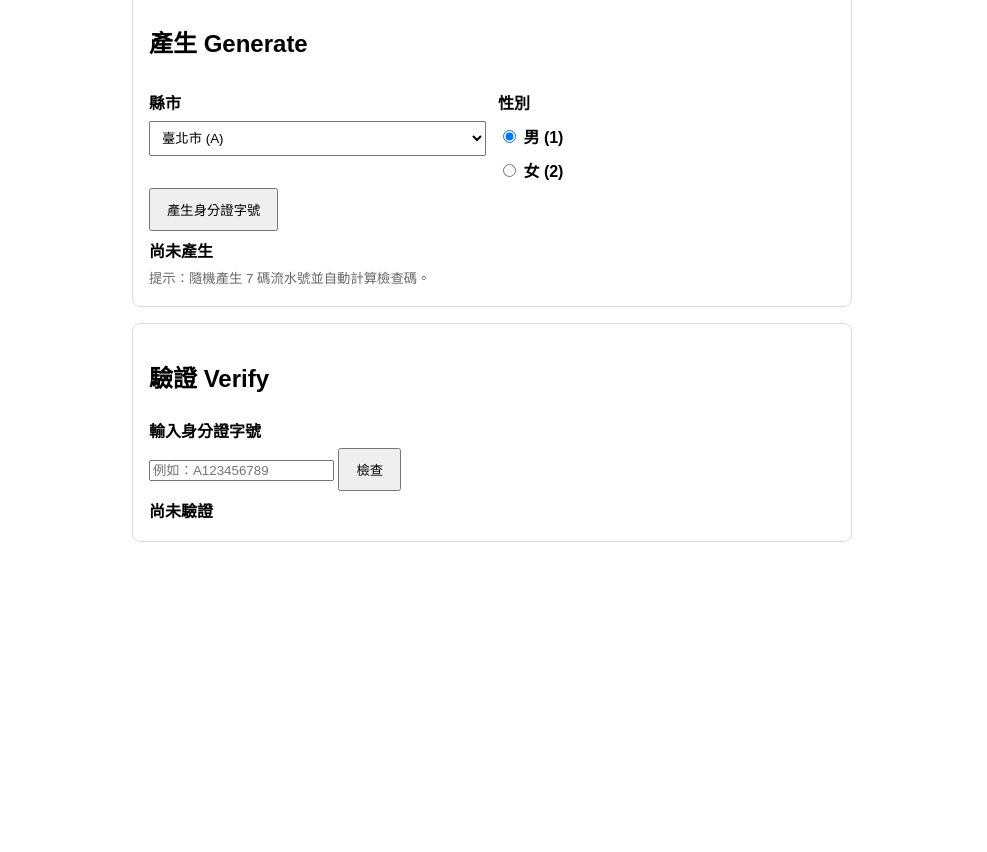
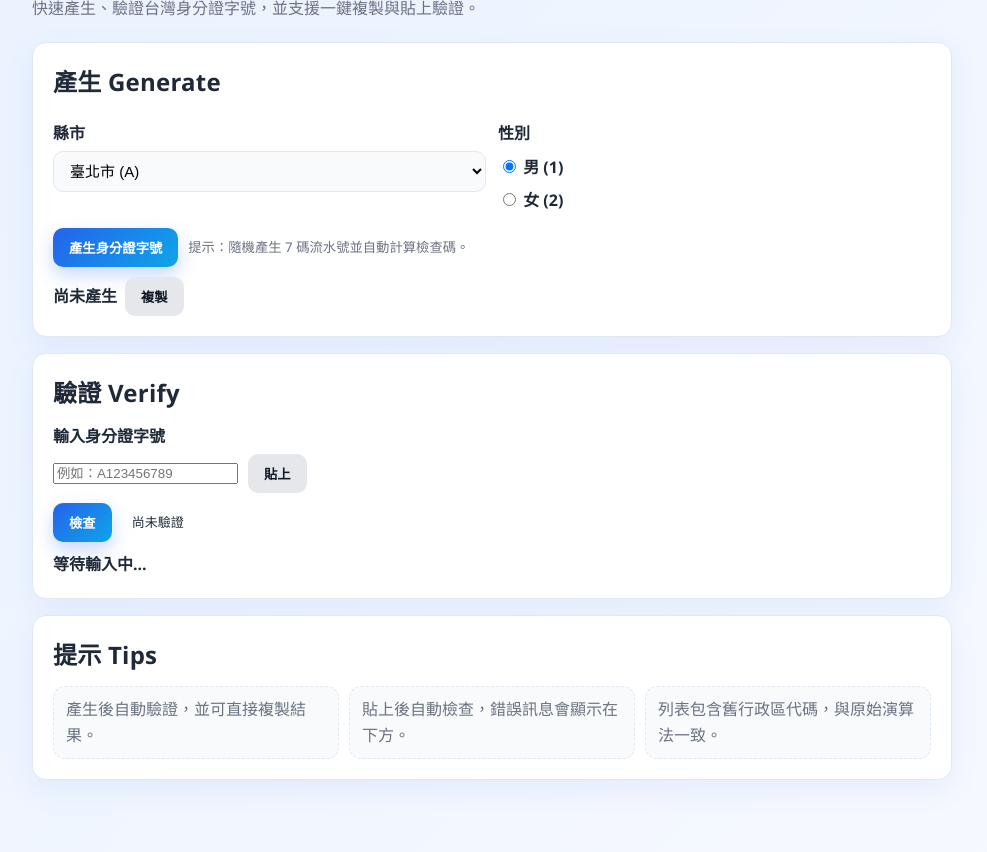
Before and after one commit to yicheng6625/GithubPage, a plain HTML site: page GenID/index.html in a window 1280 px wide. Shown: the part 95-947 px from the top of the page, without its empty margins (148-1135 px from the left). Before the commit the page ends 800 px from the top, so only its background shows below. Drawn offline with Linux system fonts and the light colour scheme.

Commit message:
重構 GenID 頁面樣式與結構，新增複製與貼上功能，改善驗證提示顯示

```diff
--- a/GenID/index.html
+++ b/GenID/index.html
@@ -4,20 +4,100 @@
   <meta charset="UTF-8">
   <title>ROC ID Generator 台灣身份證字號產生器</title>
   <style>
-    body { font-family: "Noto Sans TC", sans-serif; max-width: 720px; margin: 24px auto; line-height: 1.6; }
-    h1 { margin-bottom: 8px; }
-    section { border: 1px solid #ddd; padding: 16px; border-radius: 8px; margin-bottom: 16px; }
-    label { display: block; margin: 8px 0 4px; font-weight: 600; }
-    input[type="text"], select { width: 100%; padding: 8px; box-sizing: border-box; }
-    .row { display: flex; gap: 12px; }
-    .row > div { flex: 1; }
-    button { padding: 10px 16px; cursor: pointer; }
-    .result { margin-top: 8px; font-weight: 700; }
-    small { color: #666; }
+    :root {
+      --bg: linear-gradient(135deg, #e9f2ff 0%, #f7f9ff 100%);
+      --card: #fff;
+      --border: #e2e8f0;
+      --text: #1f2937;
+      --muted: #6b7280;
+      --primary: #2563eb;
+      --primary-strong: #1d4ed8;
+      --accent: #0ea5e9;
+      --success: #16a34a;
+      --danger: #dc2626;
+    }
+    * { box-sizing: border-box; }
+    body {
+      font-family: "Noto Sans TC", "Segoe UI", sans-serif;
+      margin: 0;
+      min-height: 100vh;
+      background: var(--bg);
+      color: var(--text);
+      line-height: 1.6;
+    }
+    .page {
+      max-width: 960px;
+      margin: 0 auto;
+      padding: 32px 20px 56px;
+    }
+    header {
+      display: flex;
+      flex-direction: column;
+      gap: 8px;
+      margin-bottom: 20px;
+    }
+    h1 { margin: 0; letter-spacing: 0.02em; }
+    .lead { color: var(--muted); margin: 0; }
+    section {
+      background: var(--card);
+      border: 1px solid var(--border);
+      padding: 20px;
+      border-radius: 14px;
+      margin-bottom: 16px;
+      box-shadow: 0 10px 30px rgba(37, 99, 235, 0.08);
+    }
+    h2 { margin: 0 0 12px; letter-spacing: 0.01em; }
+    label { display: block; margin: 8px 0 4px; font-weight: 700; }
+    input[type="text"], select {
+      width: 100%;
+      padding: 10px 12px;
+      border: 1px solid var(--border);
+      border-radius: 10px;
+      font-size: 15px;
+      transition: border-color 0.2s, box-shadow 0.2s;
+      background: #f8fafc;
+    }
+    input[type="text"]:focus, select:focus {
+      border-color: var(--primary);
+      box-shadow: 0 0 0 3px rgba(37, 99, 235, 0.15);
+      outline: none;
+      background: #fff;
+    }
+    .row { display: flex; gap: 12px; flex-wrap: wrap; }
+    .row > div { flex: 1; min-width: 220px; }
+    .btn {
+      padding: 10px 16px;
+      cursor: pointer;
+      border: none;
+      border-radius: 10px;
+      font-weight: 700;
+      color: #fff;
+      background: linear-gradient(135deg, var(--primary) 0%, var(--accent) 100%);
+      transition: transform 0.08s ease, box-shadow 0.2s ease;
+      box-shadow: 0 8px 18px rgba(37, 99, 235, 0.25);
+    }
+    .btn:active { transform: translateY(1px); box-shadow: 0 4px 10px rgba(37, 99, 235, 0.2); }
+    .btn.secondary {
+      background: #e5e7eb;
+      color: #111827;
+      box-shadow: none;
+    }
+    .inline { display: flex; align-items: center; gap: 10px; flex-wrap: wrap; }
+    .result { margin-top: 10px; font-weight: 800; display: flex; align-items: center; gap: 8px; }
+    .pill { padding: 6px 10px; border-radius: 999px; font-size: 13px; }
+    .pill.success { background: rgba(22, 163, 74, 0.12); color: var(--success); }
+    .pill.danger { background: rgba(220, 38, 38, 0.12); color: var(--danger); }
+    small { color: var(--muted); }
+    .card-list { display: grid; grid-template-columns: repeat(auto-fit, minmax(260px, 1fr)); gap: 10px; margin: 10px 0 0; }
+    .card-chip { padding: 10px 12px; border-radius: 12px; border: 1px dashed var(--border); background: #f8fafc; color: var(--muted); }
   </style>
 </head>
 <body>
+  <div class="page">
+    <header>
       <h1>身分證字號產生器 / 驗證器</h1>
+      <p class="lead">快速產生、驗證台灣身分證字號，並支援一鍵複製與貼上驗證。</p>
+    </header>
 
     <section>
       <h2>產生 Generate</h2>
@@ -32,18 +112,39 @@
           <label><input type="radio" name="gender" value="2"> 女 (2)</label>
         </div>
       </div>
-    <button id="btn-generate">產生身分證字號</button>
-    <div class="result" id="gen-output">尚未產生</div>
+      <div class="inline" style="margin-top: 10px;">
+        <button id="btn-generate" class="btn" type="button">產生身分證字號</button>
         <small>提示：隨機產生 7 碼流水號並自動計算檢查碼。</small>
+      </div>
+      <div class="result inline">
+        <span id="gen-output">尚未產生</span>
+        <button id="btn-copy" class="btn secondary" type="button">複製</button>
+      </div>
     </section>
 
     <section>
       <h2>驗證 Verify</h2>
       <label for="verify-input">輸入身分證字號</label>
+      <div class="inline">
         <input id="verify-input" maxlength="10" placeholder="例如：A123456789">
-    <button id="btn-verify">檢查</button>
-    <div class="result" id="verify-output">尚未驗證</div>
+        <button id="btn-paste" class="btn secondary" type="button">貼上</button>
+      </div>
+      <div class="inline" style="margin-top: 10px;">
+        <button id="btn-verify" class="btn" type="button">檢查</button>
+        <span id="verify-pill" class="pill" aria-live="polite">尚未驗證</span>
+      </div>
+      <div class="result" id="verify-output">等待輸入中...</div>
     </section>
+
+    <section>
+      <h2>提示 Tips</h2>
+      <div class="card-list">
+        <div class="card-chip">產生後自動驗證，並可直接複製結果。</div>
+        <div class="card-chip">貼上後自動檢查，錯誤訊息會顯示在下方。</div>
+        <div class="card-chip">列表包含舊行政區代碼，與原始演算法一致。</div>
+      </div>
+    </section>
+  </div>
 
   <script>
     // DOM 物件先行抓取，方便共用檢查流程
@@ -51,6 +152,7 @@
     const verifyInput = document.getElementById("verify-input");
     const genOutput = document.getElementById("gen-output");
     const verifyOutput = document.getElementById("verify-output");
+    const verifyPill = document.getElementById("verify-pill");
 
     // 縣市代碼表：字母對應兩位數字與顯示名稱
     const cityList = [
@@ -93,7 +195,7 @@
     function calcChecksum(cityDigits, gender, serial) {
       const [d1, d2] = cityDigits.split("").map(Number); // 首兩位數字
       const midDigits = serial.split("").map(Number);
-      const weights = [8, 7, 6, 5, 4, 3, 2, 1]; // 性別之後的加權
+      const weights = [7, 6, 5, 4, 3, 2, 1]; // 性別之後七碼的加權 (對應 d2~d8)
       const sumCity = d1 + d2 * 9;
       const sumGender = Number(gender) * 8;
       const sumSerial = midDigits.reduce((acc, n, idx) => acc + n * weights[idx], 0);
@@ -127,8 +229,15 @@
     // 共用檢查流程，供產生後自動驗證與手動驗證按鈕呼叫
     function runVerification(id) {
       const result = verifyId(id);
-      verifyOutput.textContent = result.ok ? `✅ ${result.message}` : `❌ ${result.message}`;
+      setVerifyStatus(result.ok, result.message);
       return result;
+    }
+
+    // 封裝狀態顯示，搭配色塊提示
+    function setVerifyStatus(ok, message) {
+      verifyOutput.textContent = ok ? `✅ ${message}` : `❌ ${message}`;
+      verifyPill.textContent = ok ? "已通過" : "未通過";
+      verifyPill.className = ok ? "pill success" : "pill danger";
     }
 
     // 初始化下拉選單
@@ -154,6 +263,30 @@
       const input = verifyInput.value;
       runVerification(input);
     });
+
+    // 事件：複製產生的 ID 到剪貼簿
+    document.getElementById("btn-copy").addEventListener("click", async () => {
+      const text = genOutput.textContent.trim();
+      if (!text || text === "尚未產生") return;
+      try {
+        await navigator.clipboard.writeText(text);
+        setVerifyStatus(true, "已複製"); // 中文提示
+      } catch (err) {
+        setVerifyStatus(false, "無法複製，請檢查權限");
+      }
+    });
+
+    // 事件：貼上剪貼簿內容到驗證欄位
+    document.getElementById("btn-paste").addEventListener("click", async () => {
+      try {
+        const text = await navigator.clipboard.readText();
+        verifyInput.value = text.trim();
+      } catch (err) {
+        setVerifyStatus(false, "無法貼上，請檢查權限");
+        return;
+      }
+      runVerification(verifyInput.value);
+    });
   </script>
 </body>
 </html>
```
Lines whose indentation alone changed are shown as unchanged.
